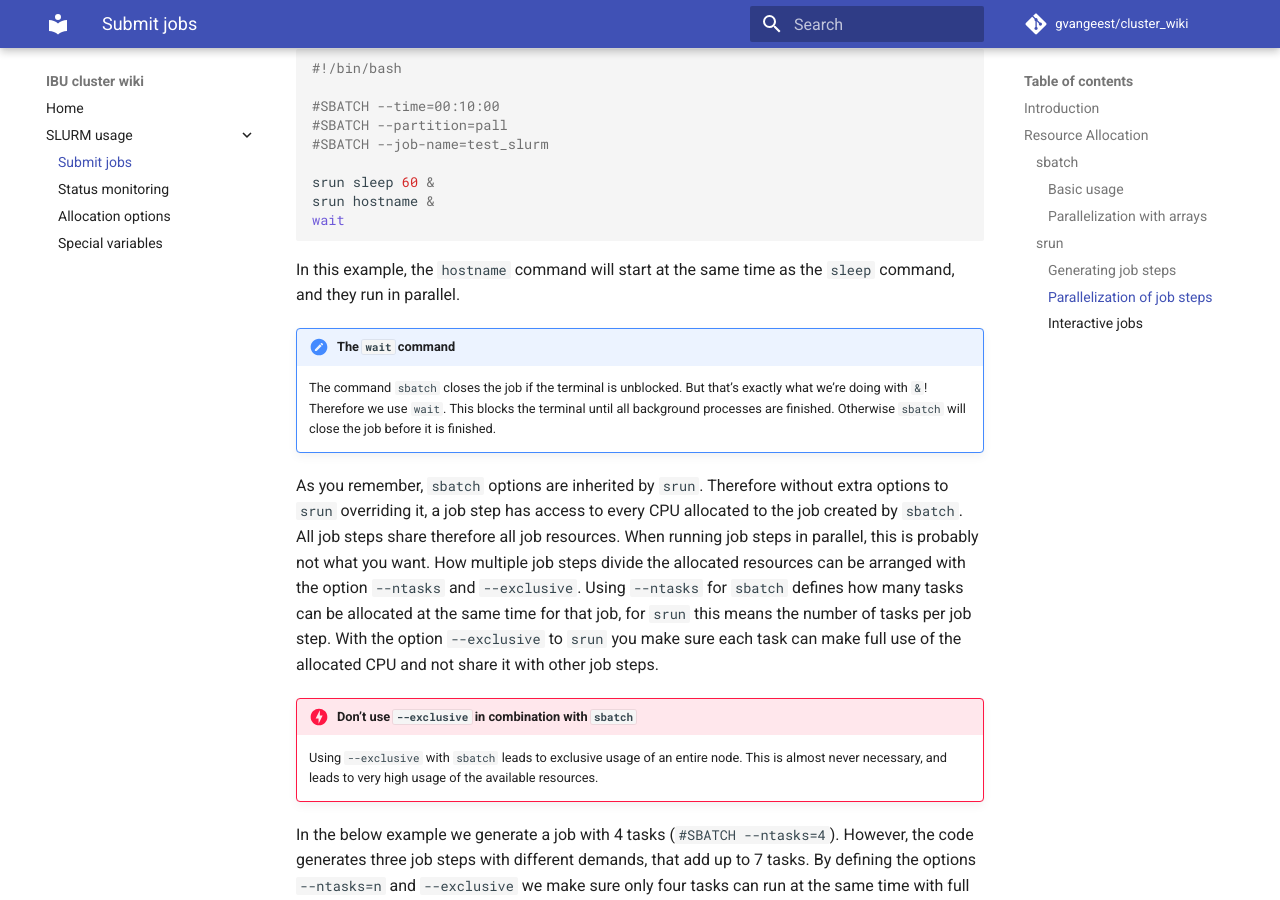
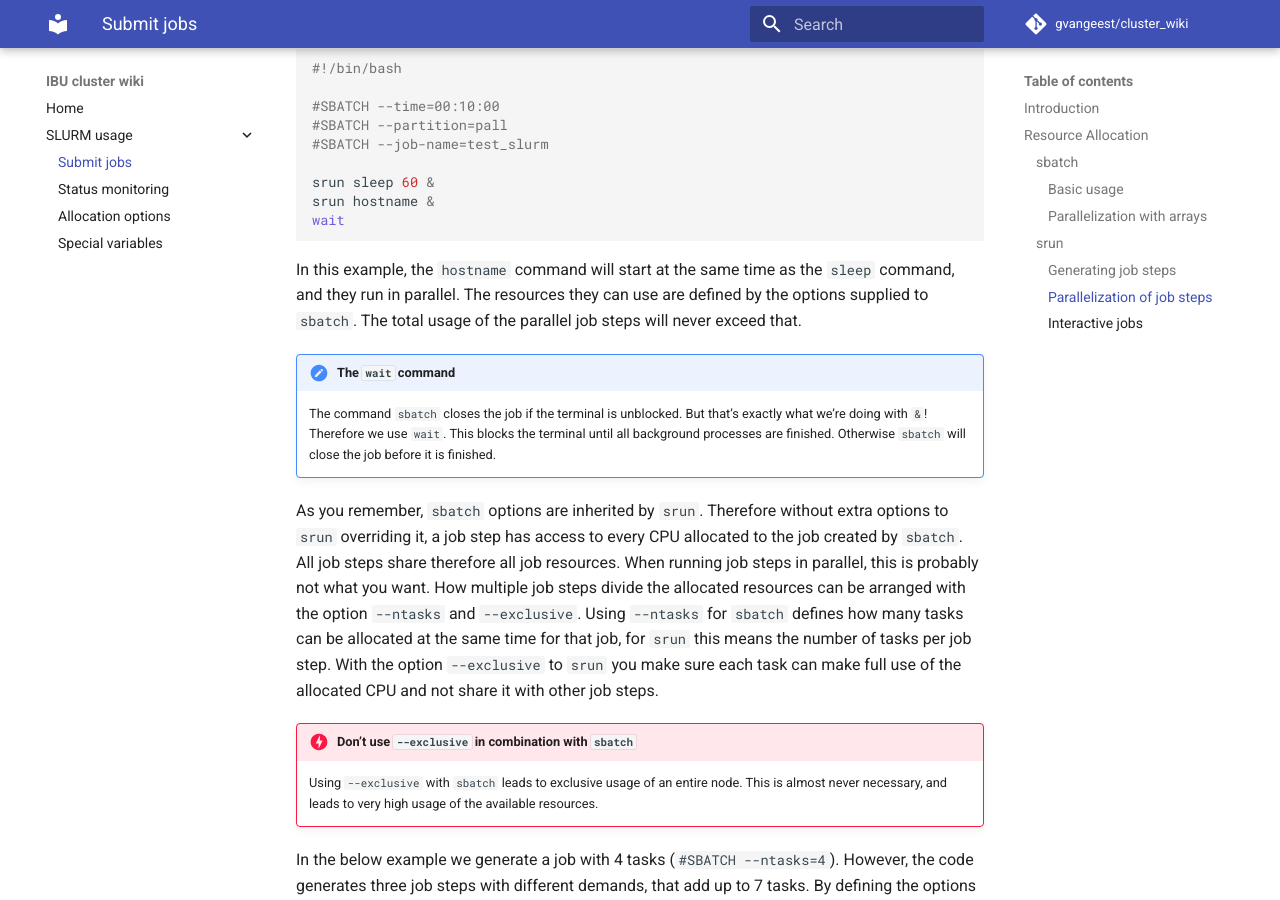
Before and after one commit to GeertvanGeest/cluster-docs, an MkDocs documentation site: the page built from docs/SLURM_usage/submit_jobs.md, in a window 1280 px wide and 900 px high, scrolled down 3472 px. Built offline with MkDocs 1.6.1 and Material for MkDocs 9.7.7, drawn with Linux system fonts in a browser that asks for light colours.

Commit message:
added explanation on job steps

````diff
--- a/docs/SLURM_usage/submit_jobs.md
+++ b/docs/SLURM_usage/submit_jobs.md
@@ -126,7 +126,7 @@ srun hostname &
 wait
 ```
 
-In this example, the `hostname` command will start at the same time as the `sleep` command, and they run in parallel.
+In this example, the `hostname` command will start at the same time as the `sleep` command, and they run in parallel. The resources they can use are defined by the options supplied to `sbatch`. The total usage of the parallel job steps will never exceed that.
 
 !!! note "The `wait` command"
     The command `sbatch` closes the job if the terminal is unblocked. But that's exactly what we're doing with `&`! Therefore we use `wait`. This blocks the terminal until all background processes are finished. Otherwise `sbatch` will close the job before it is finished.
````
